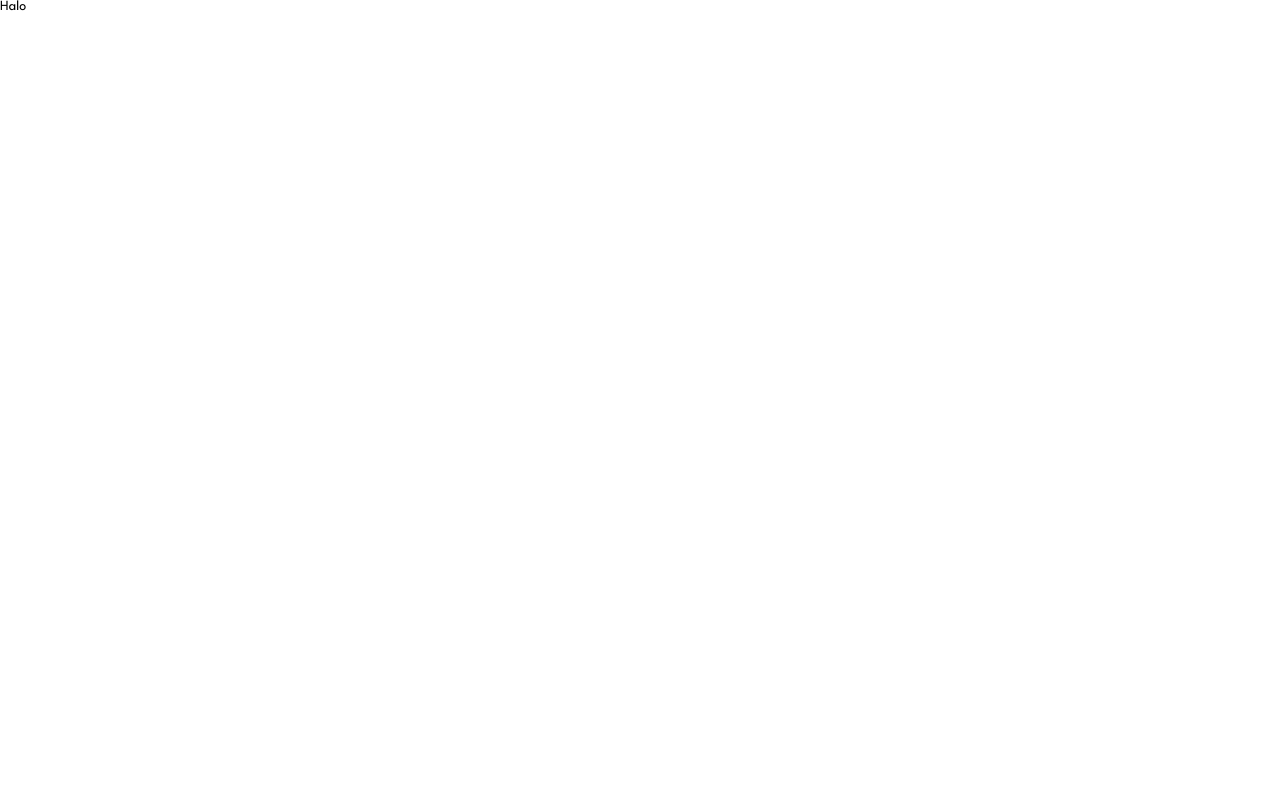
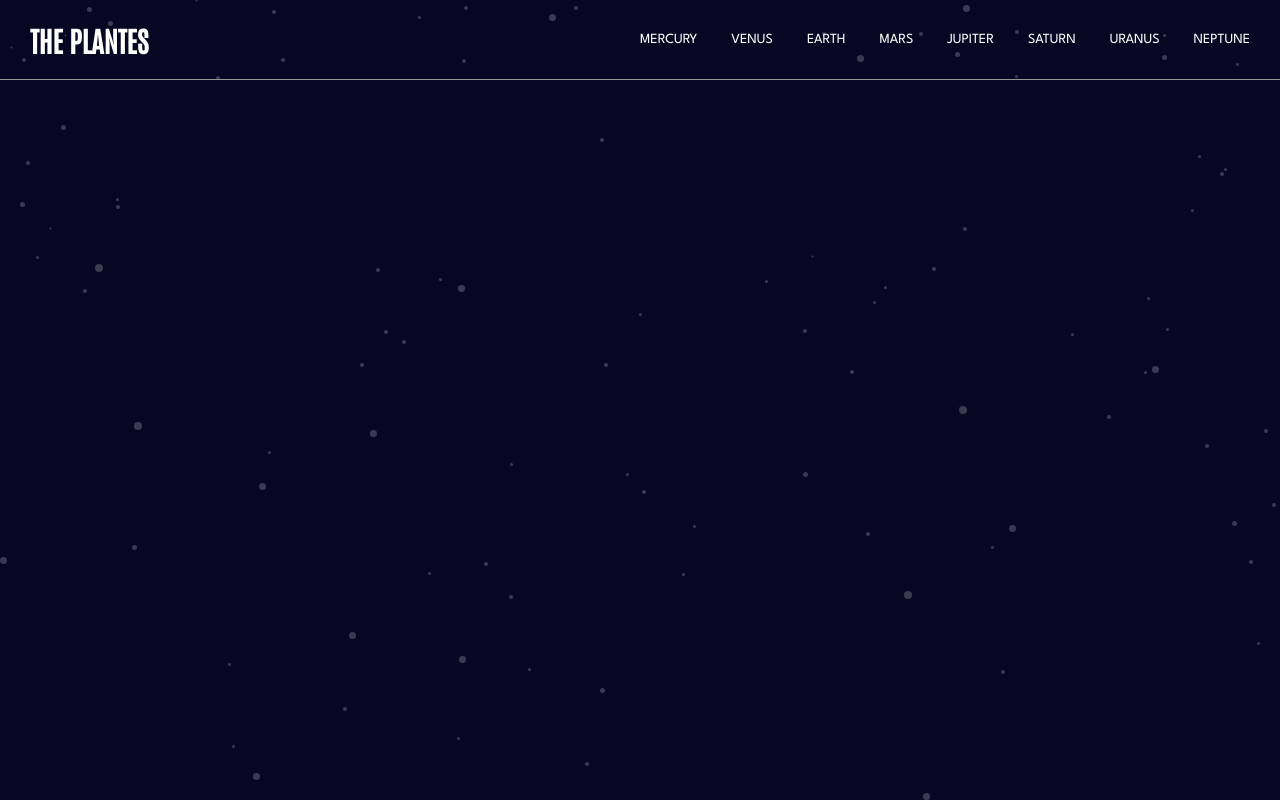
Before and after one commit to DomZem/plantes-fact-app, a React (Create React App) app: page /1 in a window 1280 px wide. Built offline with nearby package versions, Linux system fonts and the light colour scheme.

Commit message:
Create header component and style for desktop view

```diff
--- /dev/null
+++ b/src/components/organisms/Header/Header.styles.ts
@@ -0,0 +1,33 @@
+import styled from 'styled-components';
+
+export const Wrapper = styled.header`
+	height: 80px;
+
+	padding: 0 3rem;
+
+	border-bottom: 1px solid #979797;
+
+	display: flex;
+	justify-content: space-between;
+	align-items: center;
+
+	background-color: transparent;
+`;
+
+export const Title = styled.h1`
+	font-size: 2.8rem;
+	text-transform: uppercase;
+`;
+
+export const DesktopNavigation = styled.nav`
+	height: 100%;
+	flex-basis: 50%;
+
+	display: flex;
+	justify-content: space-between;
+	align-items: center;
+
+	a {
+		text-transform: uppercase;
+	}
+`;
--- /dev/null
+++ b/src/components/organisms/Header/Header.tsx
@@ -0,0 +1,19 @@
+import { DesktopNavigation, Title, Wrapper } from './Header.styles';
+
+const Header = () => (
+	<Wrapper>
+		<Title>the plantes</Title>
+		<DesktopNavigation>
+			<a href='https://google.pl'>Mercury</a>
+			<a href='https://google.pl'>Venus</a>
+			<a href='https://google.pl'>Earth</a>
+			<a href='https://google.pl'>Mars</a>
+			<a href='https://google.pl'>Jupiter</a>
+			<a href='https://google.pl'>Saturn</a>
+			<a href='https://google.pl'>Uranus</a>
+			<a href='https://google.pl'>Neptune</a>
+		</DesktopNavigation>
+	</Wrapper>
+);
+
+export default Header;
--- a/src/lib/styles/GlobalStyles.ts
+++ b/src/lib/styles/GlobalStyles.ts
@@ -16,6 +16,7 @@ export const GlobalStyle = createGlobalStyle<{ theme: themeType }>`
   body {
     font-size: 1.1rem;
     font-family: ${({ theme }) => theme.fonts.spartan};
+    color: ${({ theme }) => theme.colors.white};
 
     @media (min-width: 1024px) {
       font-size: 1.4rem;
@@ -35,6 +36,7 @@ export const GlobalStyle = createGlobalStyle<{ theme: themeType }>`
   }
 
   a {
+    color: ${({ theme }) => theme.colors.white};
     text-decoration: none;
   }
 `;
--- a/src/pages/App/App.tsx
+++ b/src/pages/App/App.tsx
@@ -1,12 +1,23 @@
+import Header from 'components/organisms/Header/Header';
 import { GlobalStyle } from 'lib/styles/GlobalStyles';
 import { theme } from 'lib/styles/theme';
-import { ThemeProvider } from 'styled-components';
+import styled, { ThemeProvider } from 'styled-components';
 
 const App = () => (
 	<ThemeProvider theme={theme}>
 		<GlobalStyle />
-		Halo
+		<Wrapper>
+			<Header />
+		</Wrapper>
 	</ThemeProvider>
 );
 
+export const Wrapper = styled.div`
+	width: 100%;
+	min-height: 100vh;
+
+	background-color: ${({ theme }) => theme.colors.darkBlue};
+	background-image: url('images/background-stars.svg');
+`;
+
 export default App;
```
Also changed, not shown: public/images/background-stars.svg (renamed from src/assets/background-stars.svg).
